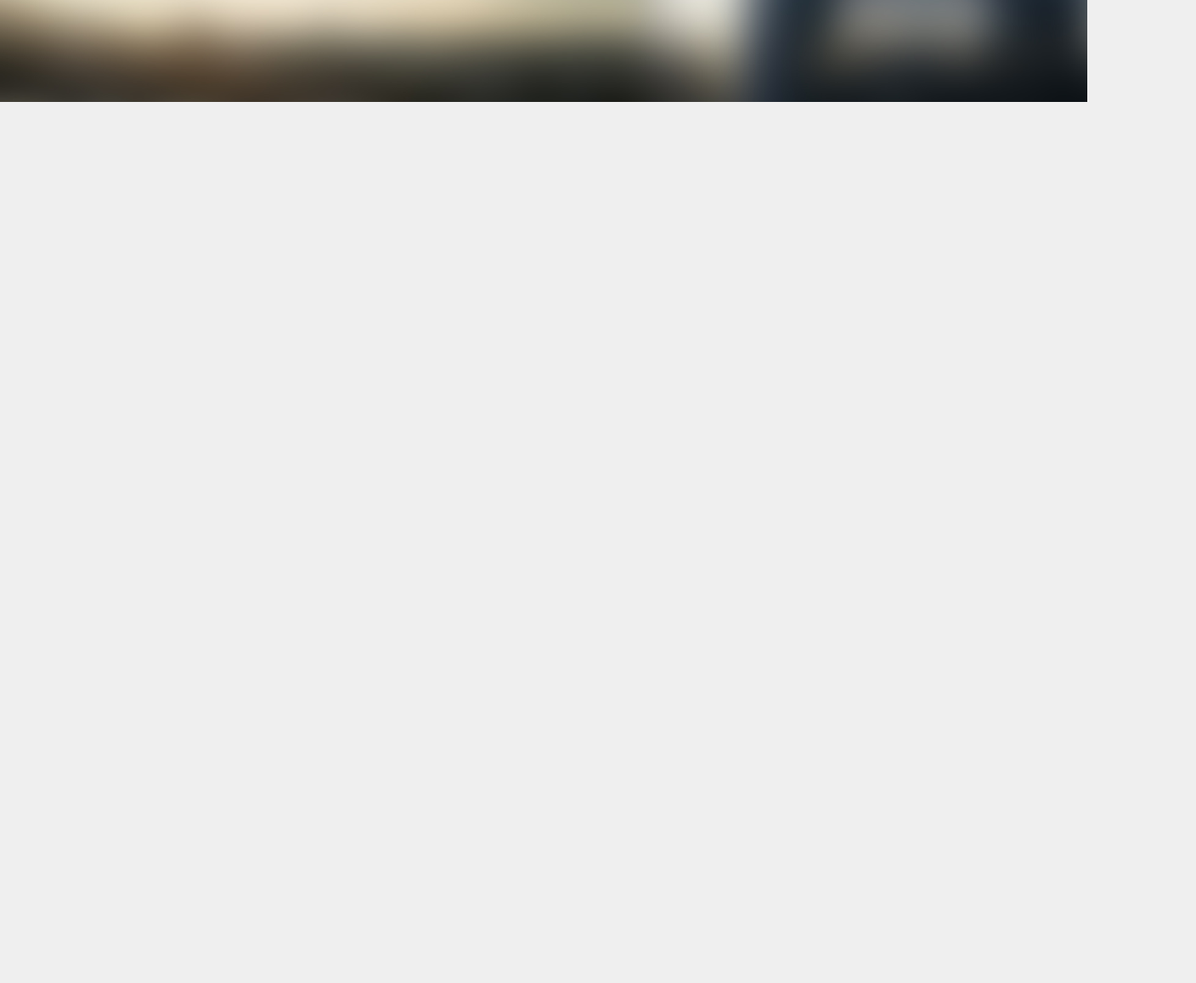
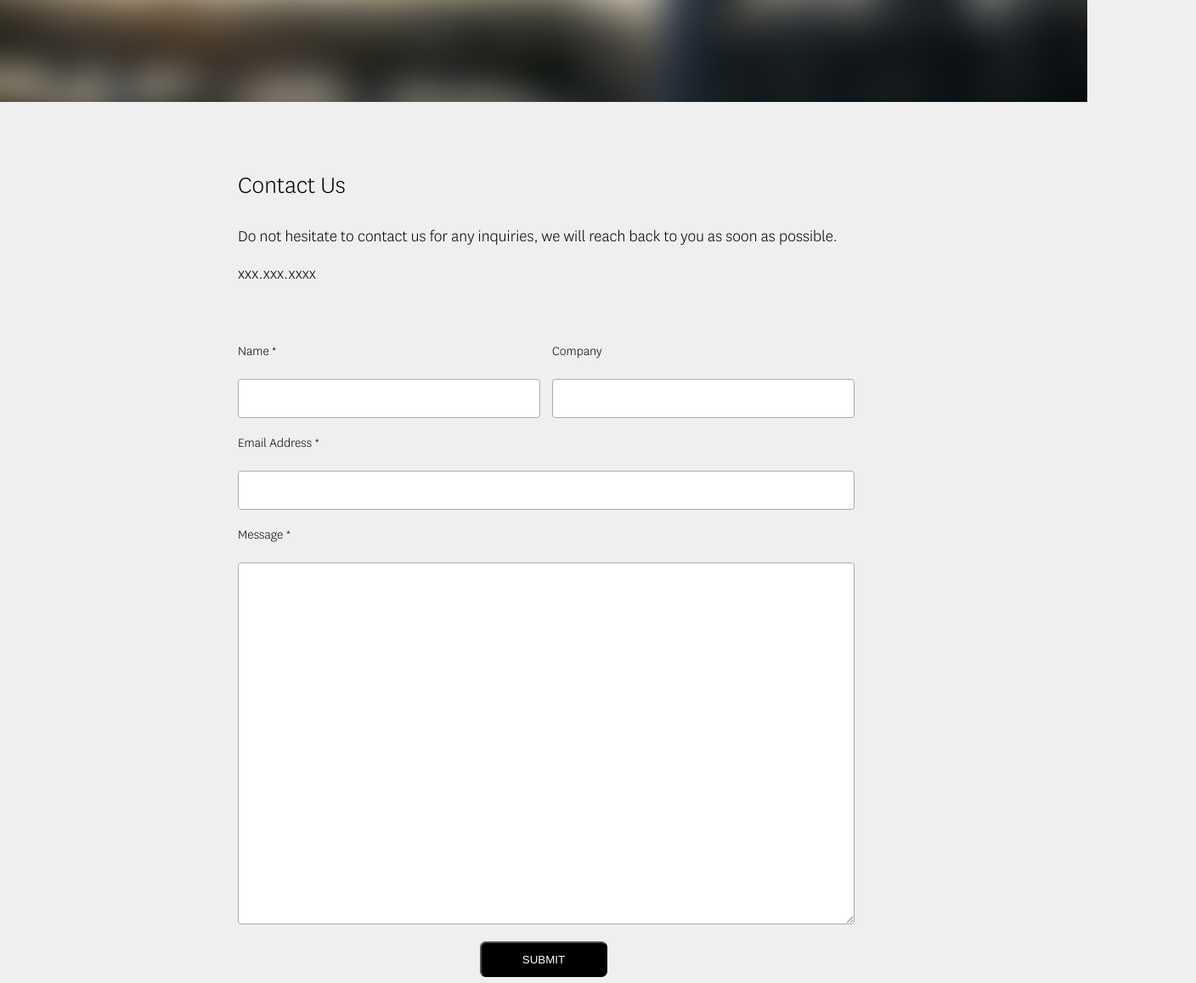
Before and after one commit to huaying/grand-visualization, a React app: page /hire_us in a window 1280 px wide. Shown: the part 380-1537 px from the top of the page at 85% size, 1408 px wide, since content can reach past the window. Before the commit the page ends 960 px from the top, so only its background shows below. Built offline with nearby package versions, Linux system fonts and the light colour scheme.

Commit message:
hire us structure

```diff
--- a/src/components/HireUs.js
+++ b/src/components/HireUs.js
@@ -1,14 +1,58 @@
 import React from 'react';
 import Hero from './Hero';
-import '../styles/About.css';
+import '../styles/HireUs.css';
 import setFullScreen from '../lib/setFullScreen';
 
 const HireUs = () => {
   setFullScreen(false);
   return (
-    <div className="about">
+    <div className="hire-us">
       <Hero />
       <div className="content">
+        <div className="panel">
+          <div className="panel-title">Contact Us</div>
+          <div className="panel-body">
+            <p>
+            Do not hesitate to contact us for any inquiries,
+            we will reach back to you as soon as possible.
+            </p>
+            <p>xxx.xxx.xxxx</p>
+          </div>
+        </div>
+        <form className="contact-form">
+          <div className="group">
+            <div className="contact-name">
+              <label>Name *</label>
+              <input type="text" />
+            </div>
+            <div className="contact-company">
+              <label>Company</label>
+              <input type="text" />
+            </div>
+          </div>
+          <div className="contact-email">
+            <label>Email Address *</label>
+            <input type="text" />
+          </div>
+          <div className="contact-message">
+            <label>Message *</label>
+            <textarea rows="20"></textarea>
+          </div>
+          <div className="submit">
+            <button type="button">SUBMIT</button>
+          </div>
+        </form>
+        <iframe
+          width="600"
+          height="450"
+          frameBorder="0"
+          src="https://www.google.com/maps/embed/v1/place?key=AIzaSyBHz73Uf7iODrRSBrVgkBrm_DozVdKx9fw
+            &q=Space+Needle,Seattle+WA" allowFullScreen
+        >
+        </iframe>
+        <div className="footer">
+          Copyright © 2017, Grand Visionary Inc. All rights reserved.
+        </div>
       </div>
     </div>
   );
--- a/src/index.css
+++ b/src/index.css
@@ -20,3 +20,27 @@ a {
 a:hover {
   color: #0b87d4;
 }
+
+.content {
+  max-width: 720px;
+  margin: 0 auto;
+  padding: 80px 20px 0;
+}
+
+.quote {
+  margin-bottom: 80px;
+  font-size: 32px;
+}
+
+.panel {
+  margin-bottom: 100px;
+}
+
+.panel .panel-title {
+  margin-bottom: 30px;
+  font-size: 30px;
+}
+
+.panel .panel-body {
+  font-size: 20px;
+}
--- a/src/lib/setFullScreen.js
+++ b/src/lib/setFullScreen.js
@@ -5,6 +5,7 @@ const setFullScreen = (fullScreen) => {
   } else {
     document.body.style.height = 'auto';
     document.body.style.overflow = 'inherit';
+    document.body.style.overflowX = 'hidden';
   }
 };
 
--- a/src/styles/About.css
+++ b/src/styles/About.css
@@ -1,27 +1,3 @@
-.about .content {
-  max-width: 720px;
-  margin: 0 auto;
-  padding: 80px 20px 0;
-}
-
-.about .quote {
-  margin-bottom: 80px;
-  font-size: 32px;
-}
-
-.about .panel {
-  margin-bottom: 100px;
-}
-
-.about .panel .panel-title {
-  margin-bottom: 30px;
-  font-size: 30px;
-}
-
-.about .panel .panel-body {
-  font-size: 20px;
-}
-
 .about .icon_group {
   display: flex;
   margin: 60px 0px 100px;
--- a/src/styles/Hero.css
+++ b/src/styles/Hero.css
@@ -1,11 +1,12 @@
 .hero.header {
   background-image: url("../images/hero-blur.png");
   background-repeat: no-repeat;
+  background-size: cover;
   height: 500px;
 }
 
 .logo {
-  position: absolute;
+  position: relative;
   left: 10%;
   top: 20%;
 }
--- /dev/null
+++ b/src/styles/HireUs.css
@@ -0,0 +1,62 @@
+.contact-form {
+  margin-top: -40px;
+  display: flex;
+  flex-direction: column;
+}
+
+.contact-form > div{
+  padding: 10px 0;
+}
+
+.contact-form .group {
+  display: flex;
+  justify-content: space-between;
+}
+
+.contact-form .contact-name {
+  flex: 1;
+  margin-right: 10px;
+}
+
+.contact-form .contact-company {
+  flex: 1;
+  margin-left: 10px;
+}
+
+
+.contact-form label, .contact-form input, .contact-form textarea {
+  display: block;
+  width: 100%;
+}
+
+.contact-form label {
+  height: 42px;
+}
+
+.contact-form input {
+  height: 42px;
+  border: 1px solid #AAA;
+  border-radius: 4px;
+}
+
+.contact-form textarea{
+  height: 420px;
+  border: 1px solid #AAA;
+  border-radius: 4px;
+}
+
+.contact-form .submit {
+  text-align: center;
+}
+
+.contact-form .submit button {
+  height: 42px;
+  color: white;
+  background: black;
+  width: 150px;
+  border-radius: 7px;
+}
+
+.hire-us .footer {
+  margin-bottom: 50px;
+}
```
